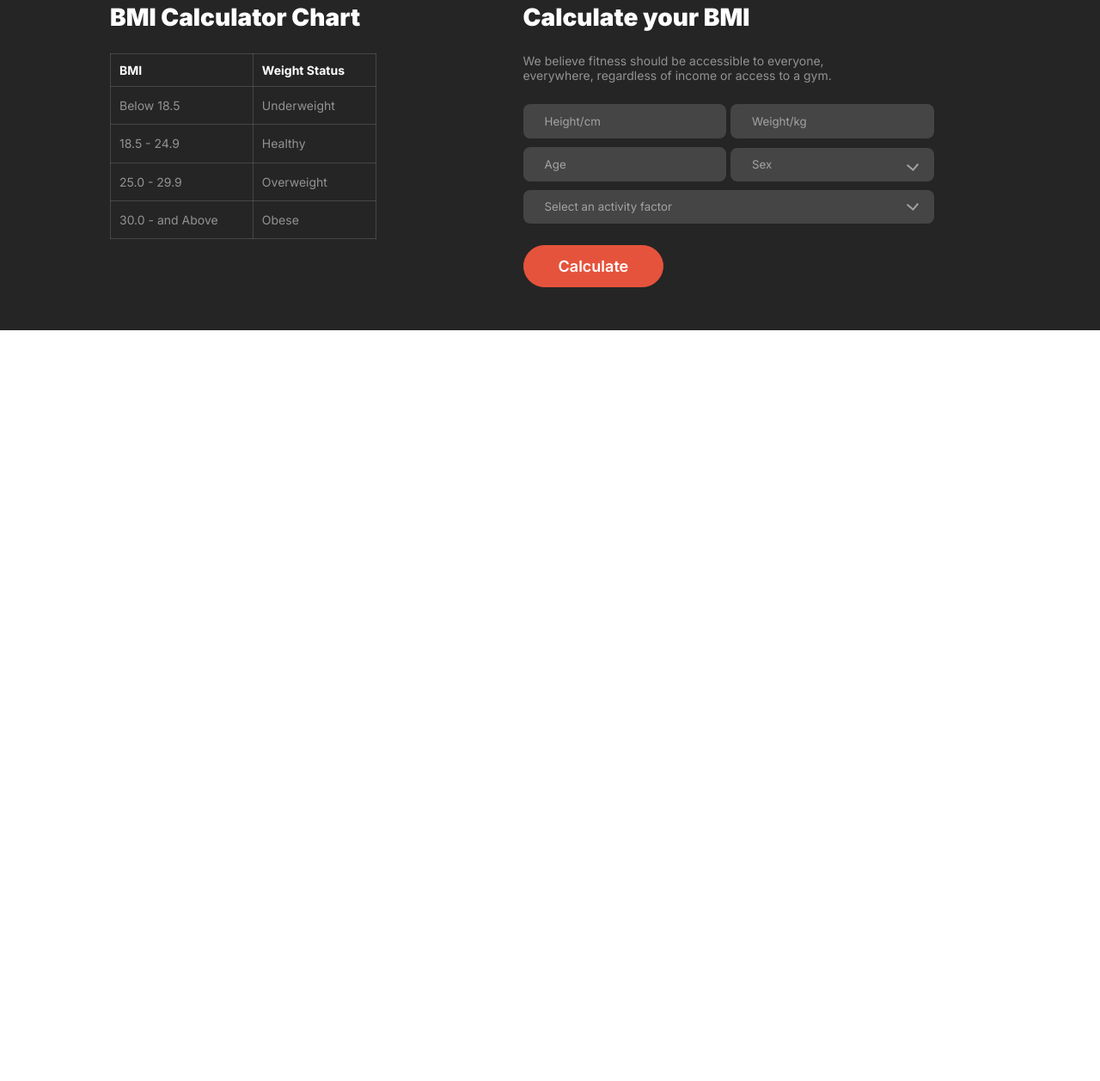
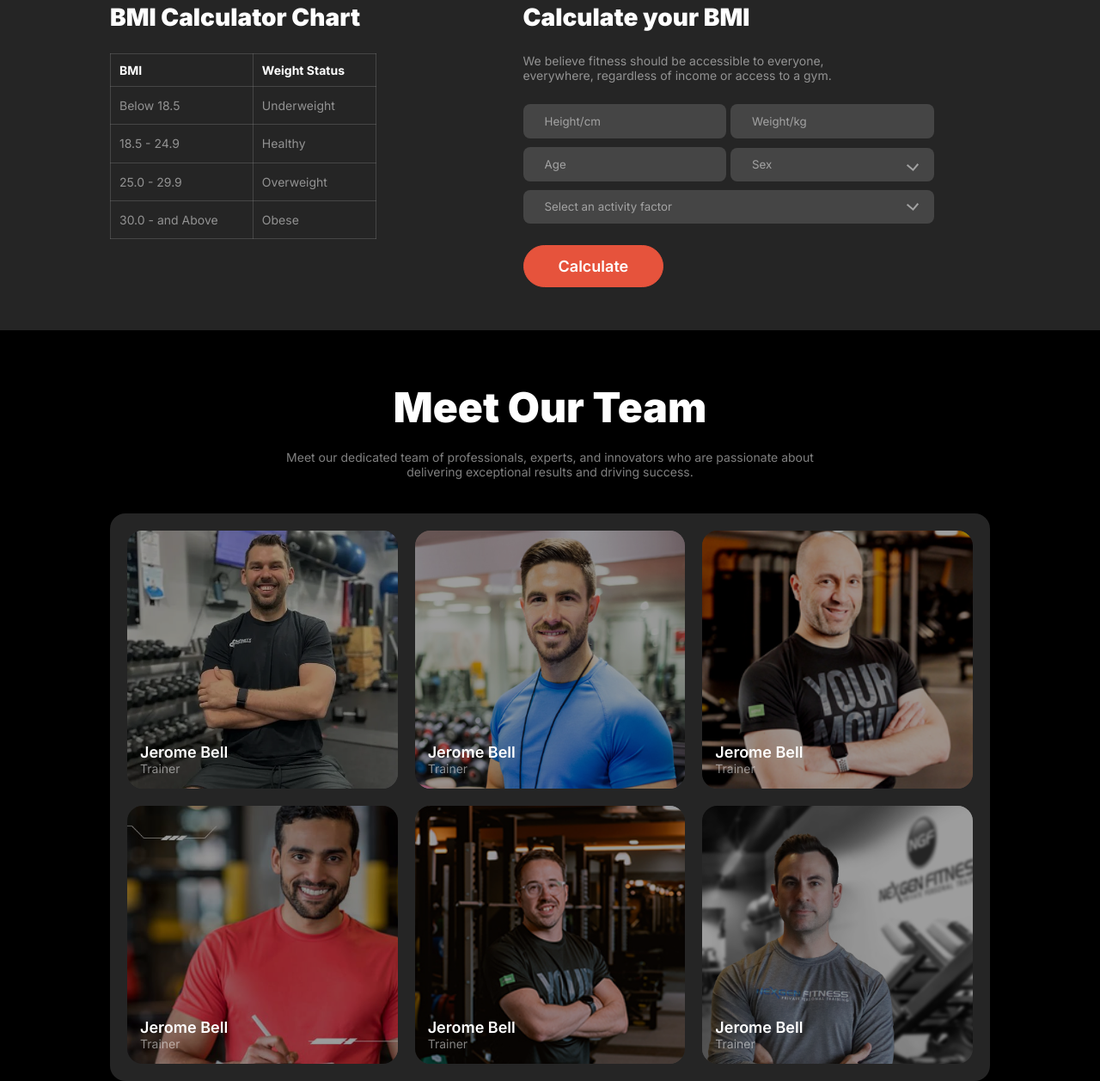
Before and after one commit to Maruf3088/Programming-hero-Assignment-02, a plain HTML site: page index.html in a window 1280 px wide. Shown: the part 2776-4033 px from the top of the page at 86% size. Before the commit the page ends 3160 px from the top, so only its background shows below. Drawn offline with nearby package versions, Linux system fonts and the light colour scheme.

Commit message:
section-6 added

```diff
--- a/Styles/media.css
+++ b/Styles/media.css
@@ -141,7 +141,17 @@
   .section-5-right {
     width: 100%;
     padding: 0 0px;
-
+  }
+  /*
+!------------------------------------------Section-6----------------------------------
+*/
+  .section-6-text {
+    width: 100%;
+    margin-bottom: 20px;
+  }
+  .boys-container {
+    grid-template-columns: repeat(1, auto);
+    grid-template-rows: repeat(6, 320px);
   }
 
   /*
--- a/Styles/style.css
+++ b/Styles/style.css
@@ -420,6 +420,7 @@ main {
 
 .section-5-container {
   background: rgba(255, 255, 255, 0.144);
+  margin-bottom: 60px;
 }
 .section-5-inner-container {
   display: flex;
@@ -541,8 +542,56 @@ form input {
   right: 20px;
   margin-top: -8px;
 }
-.section-5-btn{
+.section-5-btn {
   align-self: flex-start;
+}
+/*
+!---------------------------------------section-6-----------------------------
+*/
+.section-6-container {
+  display: flex;
+  flex-direction: column;
+  gap: 20px;
+}
+.section-6-text {
+  width: 60%;
+  align-self: center;
+  margin-bottom: 20px;
+}
+.boys-container {
+  display: grid;
+  grid-template-columns: repeat(3, 1fr);
+  grid-template-rows: repeat(2, 300px);
+
+  gap: 20px;
+  background: rgba(255, 255, 255, 0.144);
+  padding: 20px;
+  border-radius: 18px;
+}
+.boy {
+  position: relative;
+  border-radius: 18px;
+}
+.boy::before {
+  content: "";
+  position: absolute;
+  height: 100%;
+  width: 100%;
+  background-color: rgba(0, 0, 0, 0.386);
+  top: 0;
+  left: 0;
+  border-radius: 18px;
+}
+.boy img {
+  width: 100%;
+  height: 100%;
+  object-fit: cover;
+  border-radius: 18px;
+}
+.info {
+  position: absolute;
+  bottom: 15px;
+  left: 15px;
 }
 
 /*
--- a/index.html
+++ b/index.html
@@ -224,6 +224,55 @@
             </div>
         </section>
 
+        <section class="section-6-container container">
+            <div class="section-6-title title align-center">Meet Our Team</div>
+            <div class="section-6-text text align-center">Meet our dedicated team of professionals, experts, and innovators who are passionate about delivering exceptional results and driving success.</div>
+            <div class="boys-container">
+                <div class="boy">
+                    <img class="responsive-img" src="images/trainer1.png" alt="">
+                    <div class="info">
+                        <div class="name sub-title">Jerome Bell</div>
+                        <div class="position text">Trainer</div>
+                    </div>
+                </div>
+                <div class="boy">
+                    <img class="responsive-img" src="images/trainer2.png" alt="">
+                    <div class="info">
+                        <div class="name sub-title">Jerome Bell</div>
+                        <div class="position text">Trainer</div>
+                    </div>
+                </div>
+                <div class="boy">
+                    <img class="responsive-img" src="images/trainer3.png" alt="">
+                    <div class="info">
+                        <div class="name sub-title">Jerome Bell</div>
+                        <div class="position text">Trainer</div>
+                    </div>
+                </div>
+                <div class="boy">
+                    <img class="responsive-img" src="images/trainer4.png" alt="">
+                    <div class="info">
+                        <div class="name sub-title">Jerome Bell</div>
+                        <div class="position text">Trainer</div>
+                    </div>
+                </div>
+                <div class="boy">
+                    <img class="responsive-img" src="images/trainer5.png" alt="">
+                    <div class="info">
+                        <div class="name sub-title">Jerome Bell</div>
+                        <div class="position text">Trainer</div>
+                    </div>
+                </div>
+                <div class="boy">
+                    <img class="responsive-img" src="images/trainer6.png" alt="">
+                    <div class="info">
+                        <div class="name sub-title">Jerome Bell</div>
+                        <div class="position text">Trainer</div>
+                    </div>
+                </div>
+            </div>
+        </section>
+
     </main>
     <!--Main Section End-->
 
```
Lines whose indentation alone changed are shown as unchanged.
